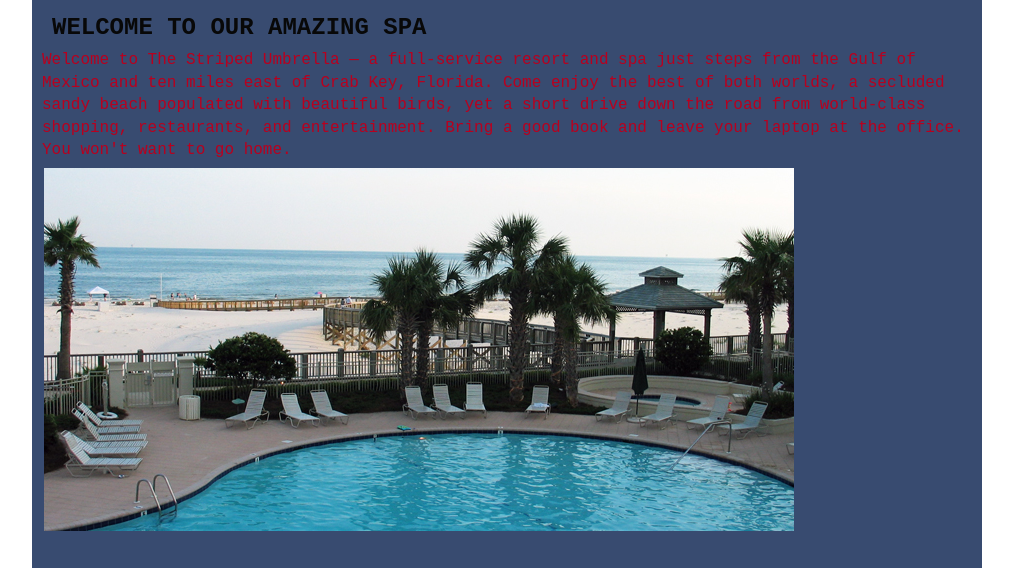
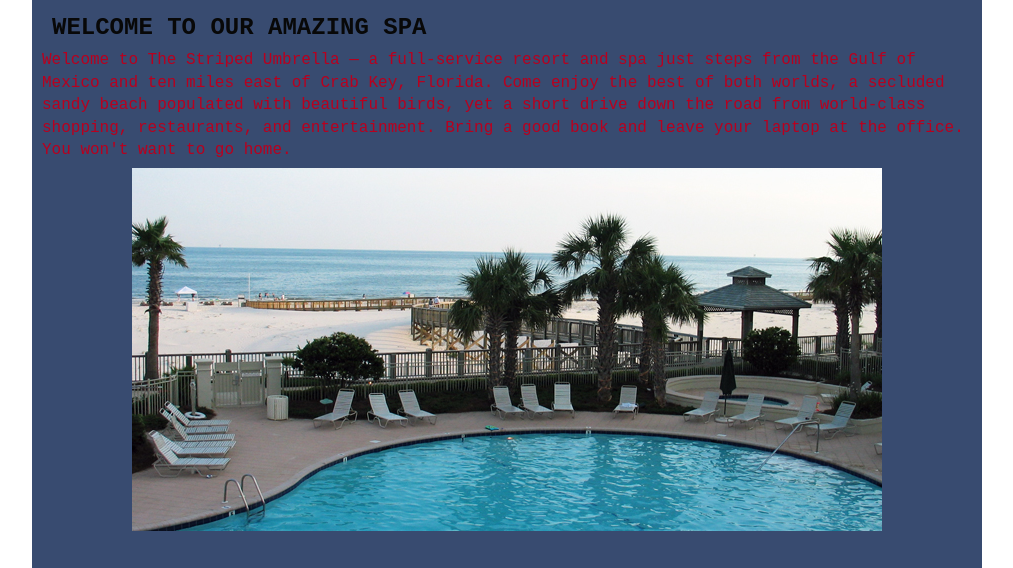
Before and after one commit to Thomdoss/Lab-Work02-CSS, a plain HTML site: page index.html in a window 1280 px wide. Shown: the part 180-748 px from the top of the page, without its empty margins (133-1146 px from the left). Drawn offline with Linux system fonts and the light colour scheme; grey boxes are pictures that could not be loaded.

Commit message:
Update style.css

```diff
--- a/css/style.css
+++ b/css/style.css
@@ -80,10 +80,8 @@ h1,h2,h3{
 /* Q11: center the image with border */
 .img-centre{
     display: block;
-    margin-top:5px;
-    margin-bottom:5px;
+    margin:5px auto;
     padding:2px;
-    align-items: center;
 }
 
 /* Q12: Center the video and audio */
```
